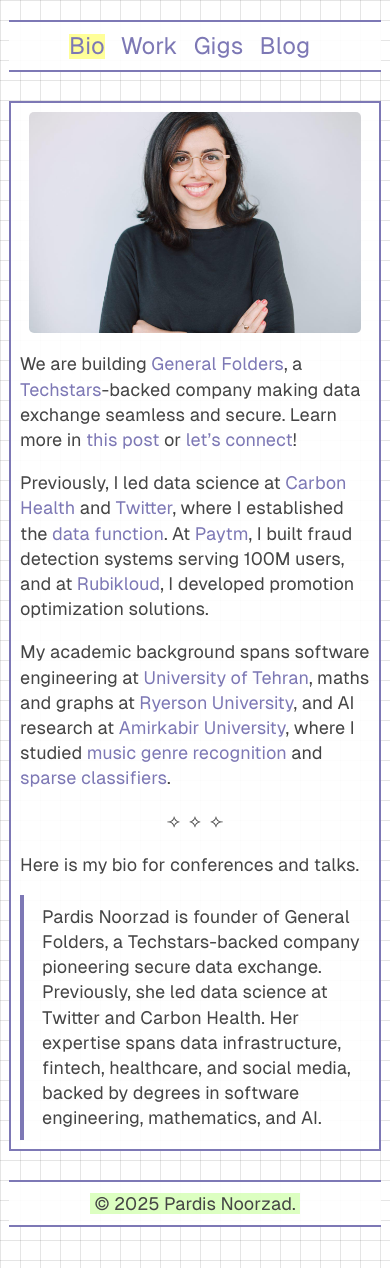
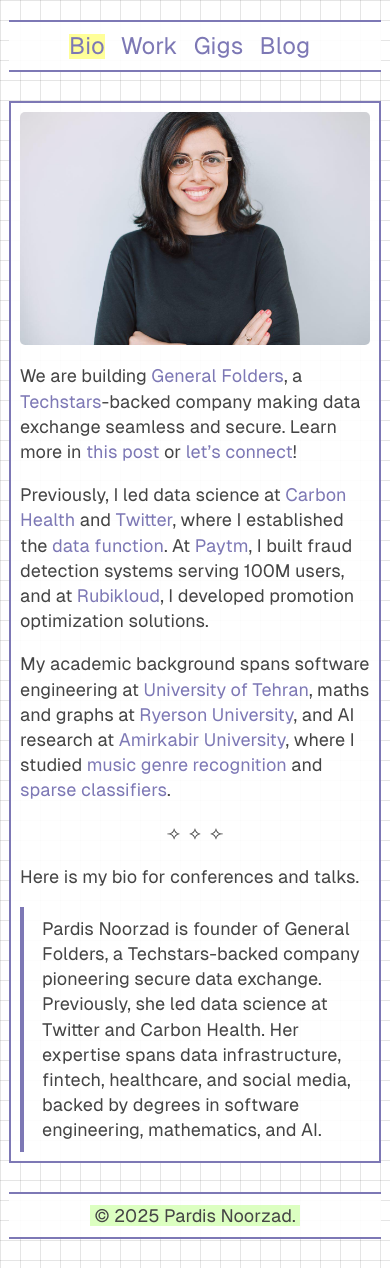
Before and after one commit to djpardis/djpardis.github.io, a Jekyll site: the page built from index.md, in a window 390 px wide. Built offline with Jekyll 4.4.1, drawn with Linux system fonts in a browser that asks for light colours.

Commit message:
Refine hero image placement in mobile

```diff
--- a/public/css/custom-styles.css
+++ b/public/css/custom-styles.css
@@ -305,8 +305,13 @@
 
   /* Ensure responsive image containers on mobile */
   [style*="max-width: min(500px, 100%)"] {
-    margin: 0 0.5rem !important;
-    max-width: calc(100% - 1rem) !important;
+    margin: 0.5rem 0.5rem;
+    max-width: calc(100% - 1rem);
+  }
+
+  /* Ensure balanced margin for first paragraph after hero image */
+  [style*="max-width: min(500px, 100%)"] + p {
+    margin-top: 0.5rem;
   }
 
   /* Mobile navigation */
```
